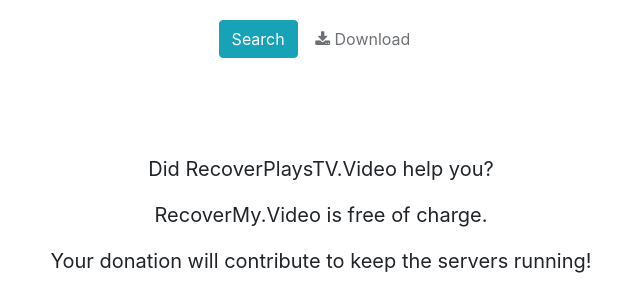
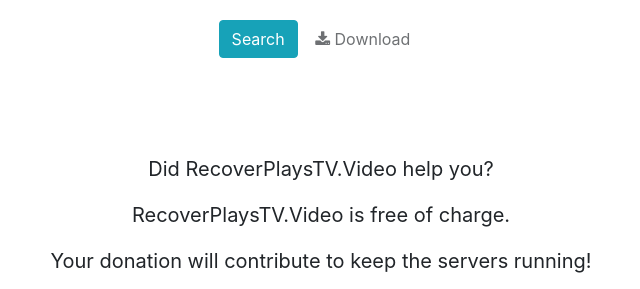
Before and after one commit to pankeelshah/RecoverPlaysTV, a Flask app: page /index in a window 1280 px wide. Shown: the part 264-553 px from the top of the page, without its empty margins (319-959 px from the left). Run offline with Flask 2, Linux system fonts and the light colour scheme; some libraries are stand-ins or nearby versions.

Commit message:
small change

```diff
--- a/templates/index.html
+++ b/templates/index.html
@@ -22,7 +22,7 @@
     <br>
     <br>
     <p>Did RecoverPlaysTV.Video help you?</p>
-    <p>RecoverMy.Video is free of charge.</p>
+    <p>RecoverPlaysTV.Video is free of charge.</p>
     <p>Your donation will contribute to keep the servers running!</p>
     <form action="https://www.paypal.com/cgi-bin/webscr" method="post" target="_blank">
         <input type="hidden" name="cmd" value="_donations" />
```
